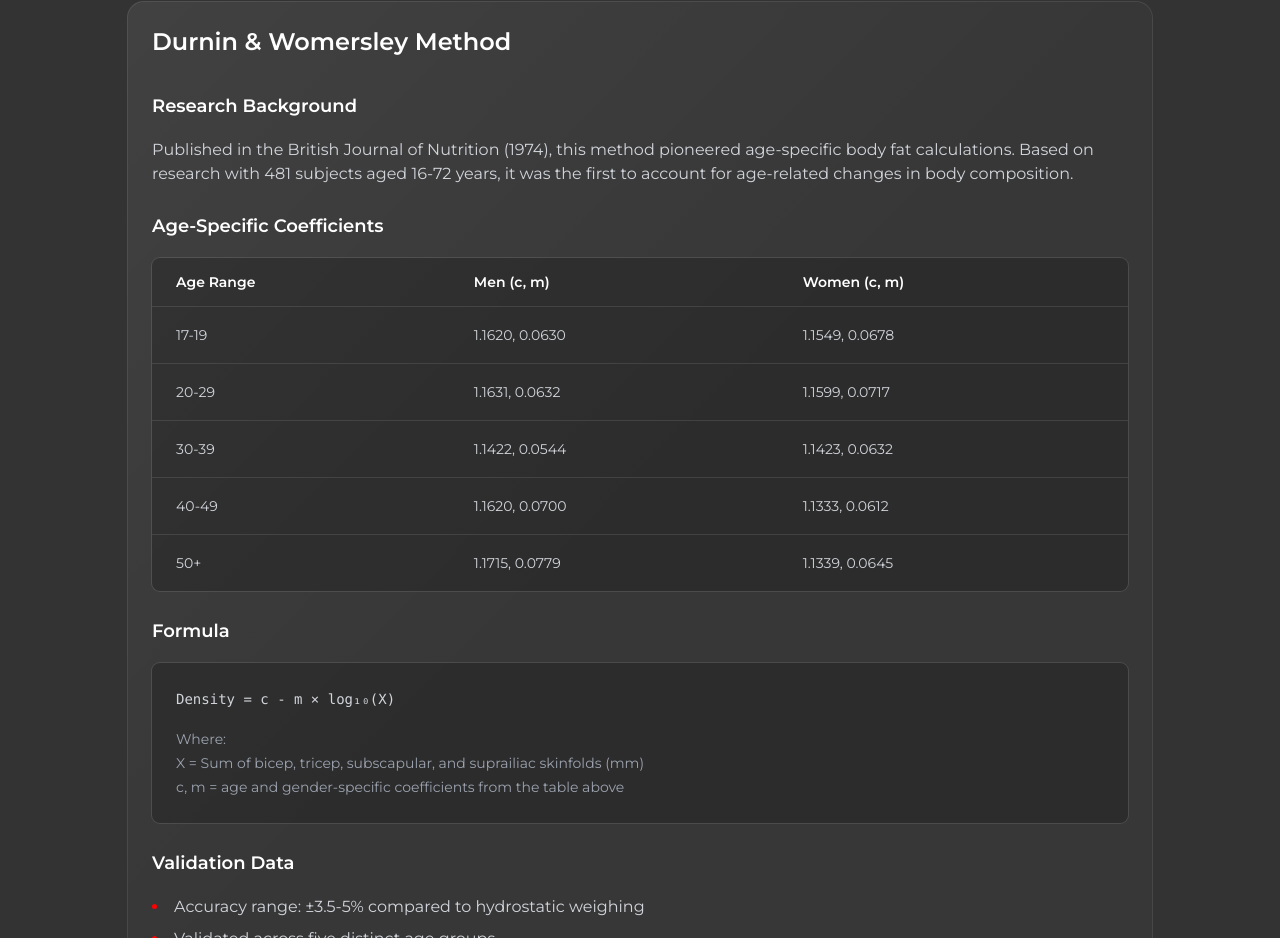
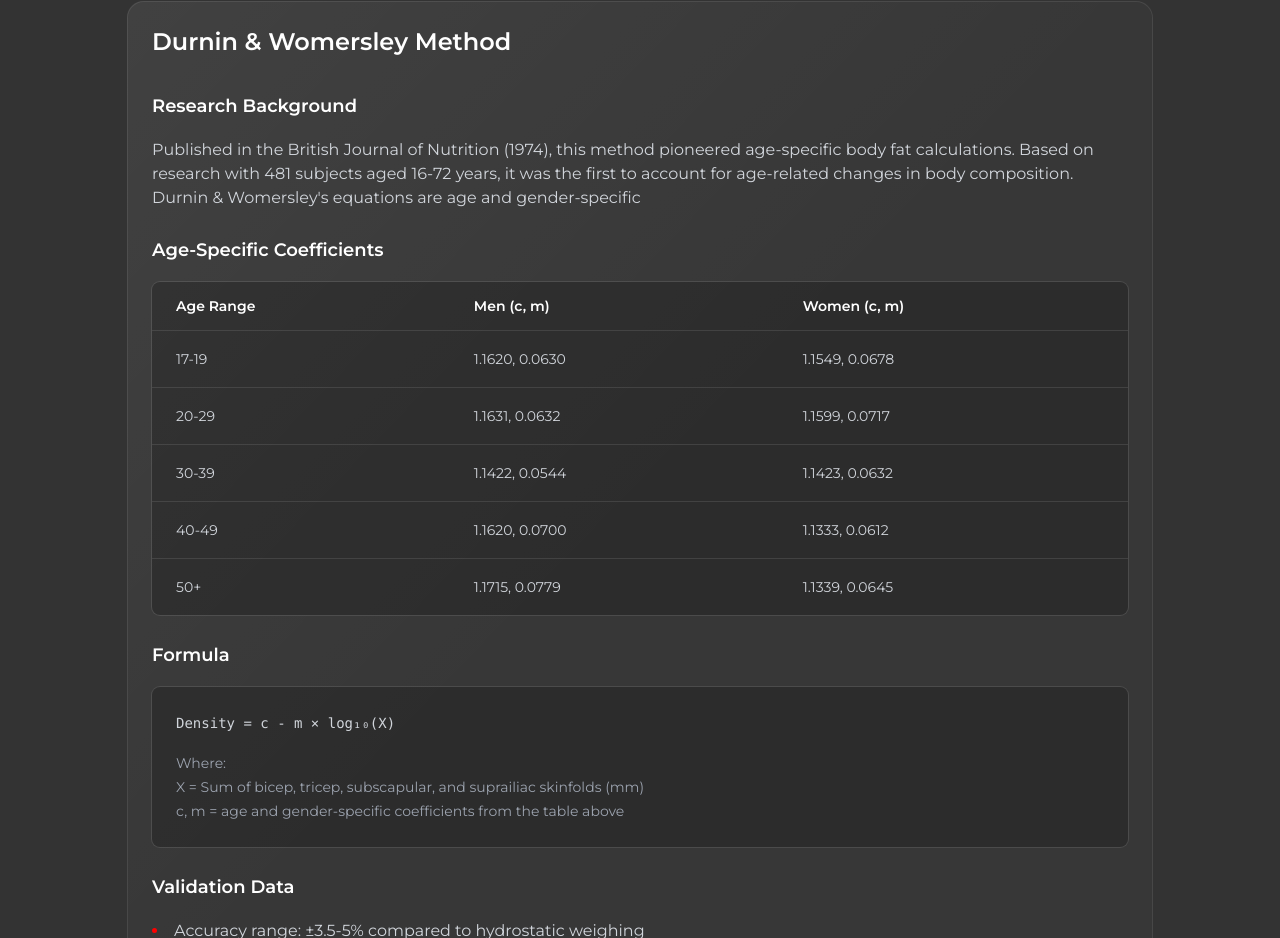
Before and after one commit to tehidea/bodyfatcalculator, a Next.js app: page /formulas in a window 1280 px wide. Shown: the part 3334-4272 px from the top of the page. Built offline with nearby package versions, Linux system fonts and the light colour scheme.

Commit message:
Make linter happy

```diff
--- a/src/app/formulas/page.tsx
+++ b/src/app/formulas/page.tsx
@@ -328,7 +328,8 @@ export default function Formulas() {
                       method pioneered age-specific body fat calculations. Based
                       on research with 481 subjects aged 16-72 years, it was the
                       first to account for age-related changes in body
-                      composition.
+                      composition. Durnin & Womersley&apos;s equations are age
+                      and gender-specific
                     </p>
                   </div>
 
@@ -455,7 +456,7 @@ export default function Formulas() {
               </div>
             </motion.section>
 
-            {/* Siri's Equation */}
+            {/* Siri&apos;s Equation */}
             <motion.section
               initial={{ opacity: 0, y: 20 }}
               animate={{ opacity: 1, y: 0 }}
@@ -465,7 +466,7 @@ export default function Formulas() {
               <div className="absolute -inset-px rounded-2xl bg-gradient-to-br from-white/5 via-transparent to-transparent" />
               <div className="relative">
                 <h2 className="text-2xl font-semibold text-white">
-                  Siri's Equation
+                  Siri&apos;s Equation
                 </h2>
                 <div className="mt-8 space-y-6">
                   <div>
--- a/src/app/methods/page.tsx
+++ b/src/app/methods/page.tsx
@@ -70,7 +70,7 @@ export default function Methods() {
                     </h3>
                     <p className="mt-4 text-gray-300">
                       Traditional gold standard with ±1.5-2.5% accuracy. Based
-                      on Archimedes' principle of water displacement to
+                      on Archimedes&apos; principle of water displacement to
                       determine body density.
                     </p>
                     <ul className="mt-4 list-inside list-disc space-y-2 text-gray-300 marker:text-[#FF0000]">
```
